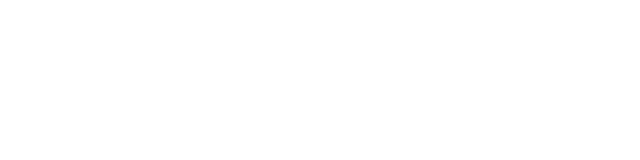
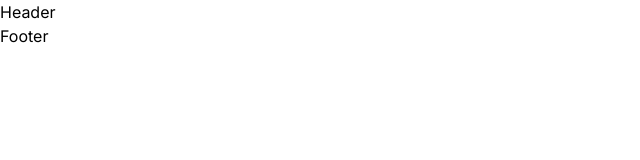
Before and after one commit to precious123-gifted/Cheo-Hair, a Next.js app: page / in a window 1280 px wide. Shown: the top 160 px of the page, without its empty margins (0-640 px from the left). Built offline with nearby package versions, Linux system fonts and the light colour scheme.

Commit message:
Feat:Adding metadata

```diff
--- a/src/app/layout.tsx
+++ b/src/app/layout.tsx
@@ -1,13 +1,26 @@
 import type { Metadata } from "next";
 import { Inter } from "next/font/google";
 import "./globals.css";
+import { createClient } from "@/prismicio";
+
 
 const inter = Inter({ subsets: ["latin"] });
 
-export const metadata: Metadata = {
-  title: "Create Next App",
-  description: "Generated by create next app",
-};
+export async function generateMetadata(): Promise<Metadata> {
+
+  const client = createClient()
+
+  const page = await client.getSingle('app_settings')
+
+
+  return {
+    title: page.data.site_title || 'Empty Title',
+    description: page.data.meta_description || 'Add a Description',
+    openGraph: {
+      images: [page.data?.og_image.url || "../../public/OG_Image.jpg"],
+    },
+  }
+}
 
 export default function RootLayout({
   children,
@@ -16,7 +29,12 @@ export default function RootLayout({
 }>) {
   return (
     <html lang="en">
-      <body className={inter.className}>{children}</body>
+      <body className={inter.className}>
+
+        <h1>Header</h1>
+        {children}
+        <h1>Footer</h1>
+        </body>
     </html>
   );
 }
```
